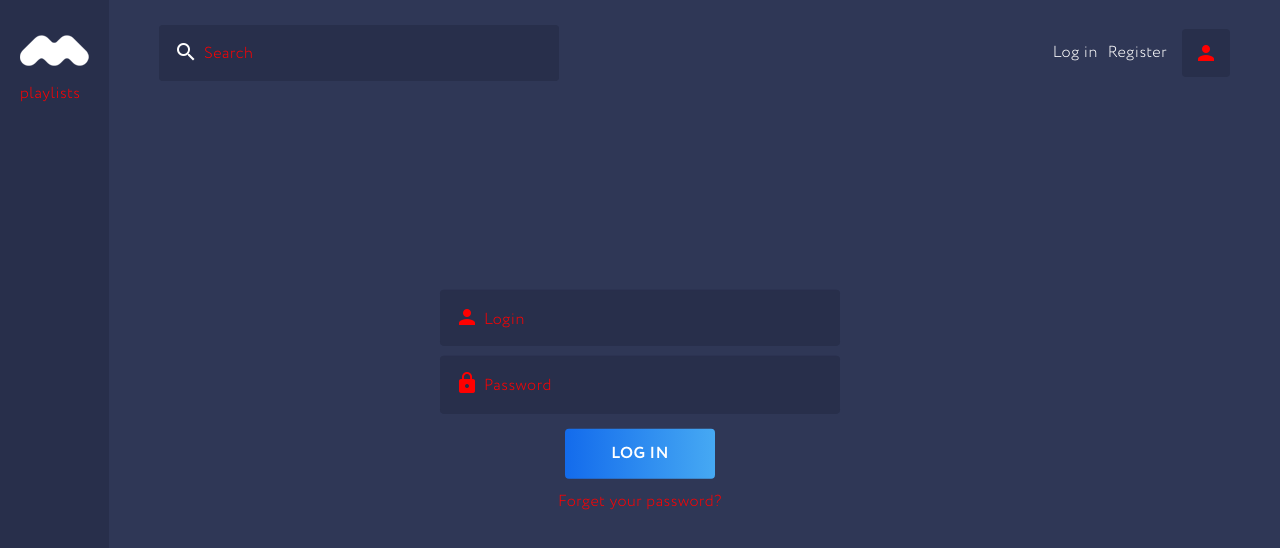
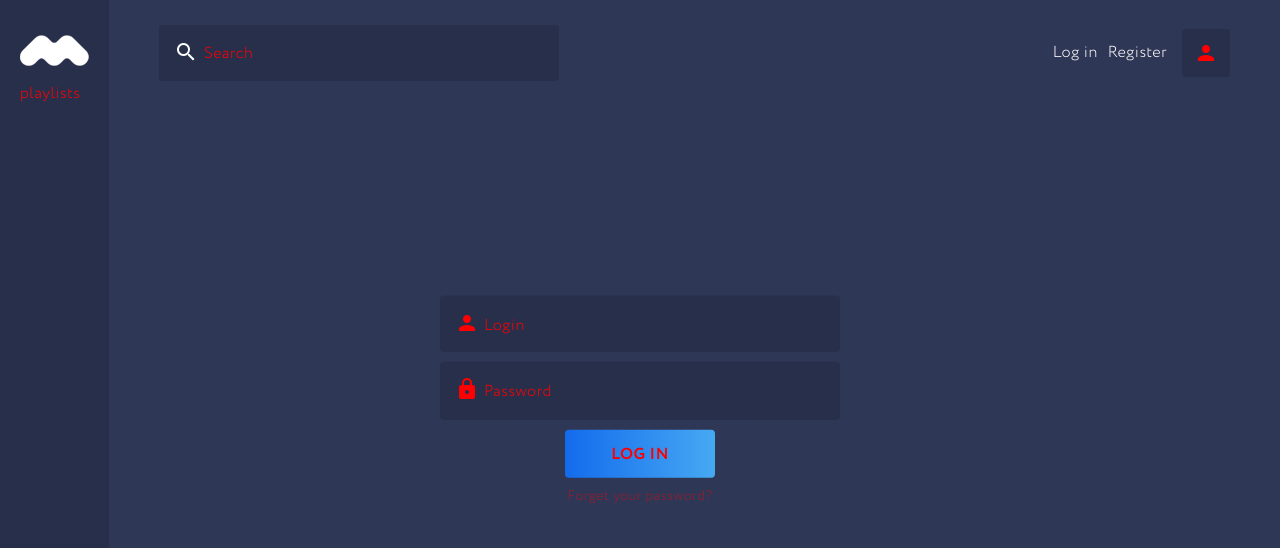
Before and after one commit to remyblanc/MusicApp, a React app: page /login in a window 1280 px wide. Shown: the top 548 px of the page. Built offline with nearby package versions, Linux system fonts and the light colour scheme.

Commit message:
Redux actions

```diff
--- a/src/Components/BasicButton/BasicButton.jsx
+++ b/src/Components/BasicButton/BasicButton.jsx
@@ -5,28 +5,63 @@ import {theme, macbook, flexContainer, fontSize, gradient} from "../../lib/theme
 
 const DefaultButton = (props) => {
   return(
-    <div className={props.className}>
-      <button>{props.buttonText}</button>
+    <div className={props.className} onClick={(e) => props.Login()}>
+      <div className="button" tabIndex="0">{props.buttonText}</div>
+      <div className="gradient" />
     </div>
   );
 };
 
 const BasicButton = styled(DefaultButton)`
-  button {
+  position:relative;
+  .gradient, .gradient:after {
+    position: absolute;
+    top: 0px;
+    left: 0px;
+    right: 0px;
+    margin: auto;
+    width: 150px;
+    height: 48px;
+    border-radius: 4px;
+    transition: 0.3s;
+    opacity: 1;
+    overflow: hidden;
+    ${gradient('linear', 'to right', theme.colors.blue, theme.colors.lightBlue)}
+  }
+
+  .gradient:after {
+    content: "";
+    opacity: 0;
+    ${gradient('linear', 'to right', theme.colors.blue+' 100%', theme.colors.lightBlue)}
+  }
+
+  .button {
+    cursor: pointer;
+    position: relative;
+    z-index: 2;
+    margin: auto;
     width: 150px;
     background: ${theme.colors.menuColor};
-    height: 50px;
+    padding: 17px 0 15px;
     border-radius: 4px;
     text-transform: uppercase;
     transition: 0.3s;
     ${theme.fonts.CirceBold}
-    ${fontSize(16, 24)}
-    ${gradient('linear', 'to right', theme.colors.blue, theme.colors.lightBlue)}
+    ${fontSize(16, 16)}
+    background: transparent;
 
-    &:hover {
-      ${gradient('linear', 'to right', theme.colors.blue+' 100%', theme.colors.lightBlue)}
+    &:focus {
+      box-shadow: 0px 0px 10px ${theme.colors.menuShadow};
+      outline: none;
     }
   }
+
+  .button:hover + .gradient:after {
+    opacity: 1;
+    left: 0px;
+  }
+
+
 `;
 
 export default BasicButton;
--- a/src/Components/LoginForm/LoginForm.jsx
+++ b/src/Components/LoginForm/LoginForm.jsx
@@ -3,7 +3,7 @@ import styled from "styled-components";
 
 import { connect } from "react-redux";
 
-import {theme, macbook, flexContainer} from "../../lib/theme";
+import {theme, macbook, flexContainer, fontSize} from "../../lib/theme";
 
 import BasicInput from "./../BasicInput/BasicInput";
 import BasicButton from "./../BasicButton/BasicButton";
@@ -22,8 +22,11 @@ const BasicLoginForm = (props) => {
         placeHolder={LangList.En.Password}
         icon="lock"
       />
-      <BasicButton buttonText="Log In"/>
-      <span>Forget your password?</span>
+      <BasicButton
+        buttonText="Log In"
+        Login={props.onLogin}
+      />
+      <span tabIndex="0">Forget your password?</span>
     </div>
   );
 };
@@ -42,14 +45,25 @@ const LoginForm = styled(BasicLoginForm)`
     margin-bottom: 10px;
   }
 
-  button {
-    margin: 5px 0;
+  > .button {
+    margin: 5px auto;
+  }
+
+  > span {
+    ${fontSize(14, 16)}
+    opacity: 0.5;
+    transition: 0.3s;
+    cursor: pointer;
+
+    &:hover {
+      opacity: 1;
+    }
   }
 `;
 
 function mapDispatchToProps(dispatch) {
   return {
-
+    onLogin: () => dispatch({'type': 'onLogin', 'login':1})
   }
 }
 
--- a/src/Components/SongList/SongList.jsx
+++ b/src/Components/SongList/SongList.jsx
@@ -24,6 +24,6 @@ SongList.propTypes = {
   musicList: PropTypes.array.isRequired,
   gotDrag: PropTypes.func.isRequired,
   playSong: PropTypes.func.isRequired
-}
+};
 
 export default SongList;
--- a/src/Pages/MainPage/MainPage.jsx
+++ b/src/Pages/MainPage/MainPage.jsx
@@ -32,7 +32,8 @@ class MainPage extends React.Component {
 
     return (
       <div>
-        {this.props.store.user.name ?
+        {console.log(this.props.store.user)}
+        {this.props.store.user.login ?
           <div>sda</div>
           :
           <NotLogged>
--- a/src/reducers/index.js
+++ b/src/reducers/index.js
@@ -1,9 +1,11 @@
 import { combineReducers } from 'redux';
 
-const userReducer = (state = { name: null }, action) => {
+const userReducer = (state = { 'login': null }, action) => {
   switch (action.type) {
-    // case "INC":
-    //   return state = state+action.amount;
+    case "onLogin":
+      return {
+        login: action.login,
+      };
 
     default:
       return state;
--- a/src/styles.scss
+++ b/src/styles.scss
@@ -48,13 +48,13 @@ html, body {
 .material-icons {
   font-family: Material Icons;
 }
-input[type=text], input[type=password], button {
+input[type=text], input[type=password], input[type=submit], button {
   background: none;
   border: none;
   color: #ffffff;;
   outline: none;
 }
-button {
+button, input[type=submit] {
   cursor: pointer;
 }
 //.flex-container {
```
Also changed, not shown: src/actions/index.js (added).
